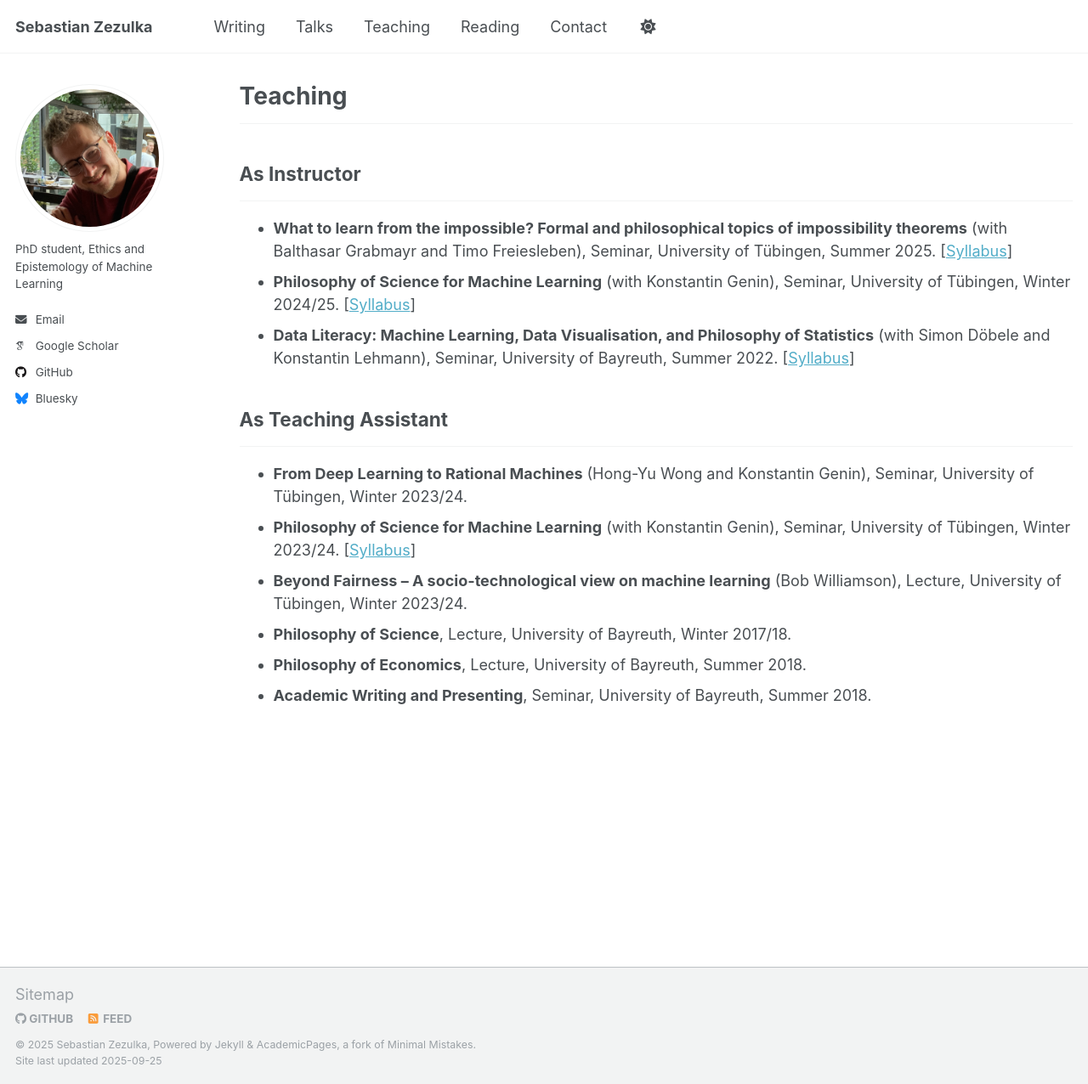
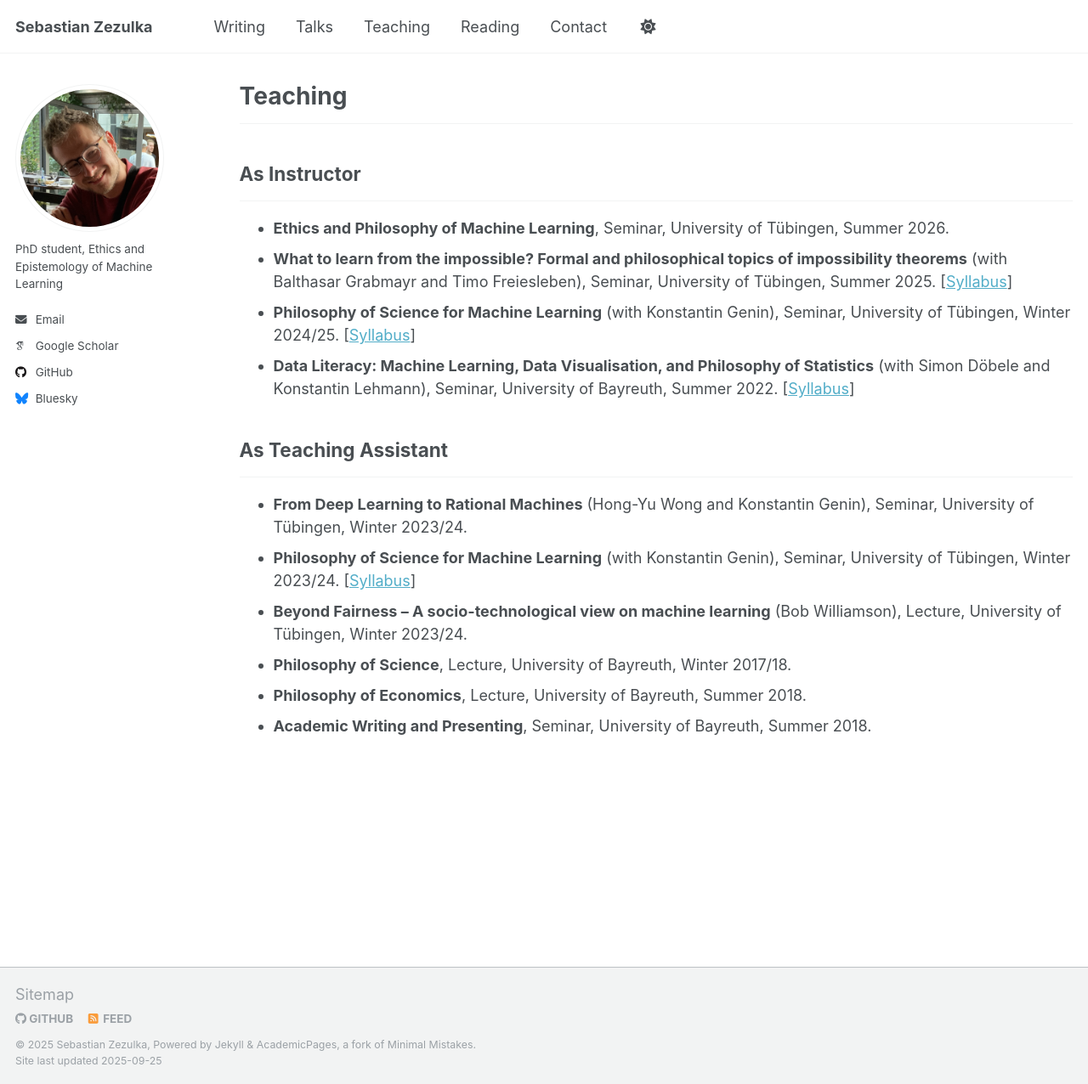
Before and after one commit to sezezulka/sezezulka.github.io, a Jekyll site: the page built from _pages/teaching.md, in a window 1280 px wide and 1276 px high. Shown: the whole window at 85% size. Built offline with Jekyll 4.4.1, drawn with Linux system fonts in a browser that asks for light colours; some web fonts are replaced; a script that is not in the unit is left out.

Commit message:
Update teaching.md

```diff
--- a/_pages/teaching.md
+++ b/_pages/teaching.md
@@ -12,6 +12,7 @@ redirect_from:
 
 ## As Instructor
 ---
+- **Ethics and Philosophy of Machine Learning**, Seminar, University of Tübingen, Summer 2026.
 - **What to learn from the impossible? Formal and philosophical topics of impossibility theorems** (with Balthasar Grabmayr and Timo Freiesleben), Seminar, University of Tübingen, Summer 2025. [[Syllabus](/files/syllabi/2025-Seminar-Impossible-Syllabus.pdf){:target="_blank"}]
 - **Philosophy of Science for Machine Learning** (with Konstantin Genin), Seminar, University of Tübingen, Winter 2024/25. [[Syllabus](/files/syllabi/2024-25-Seminar-PhilSci4ML-Syllabus.pdf){:target="_blank"}]
 - **Data Literacy: Machine Learning, Data Visualisation, and Philosophy of Statistics** (with Simon Döbele and Konstantin Lehmann), Seminar, University of Bayreuth, Summer 2022. [[Syllabus](/files/syllabi/2022-Seminar-Data-Literacy-Syllabus.pdf){:target="_blank"}]
```
